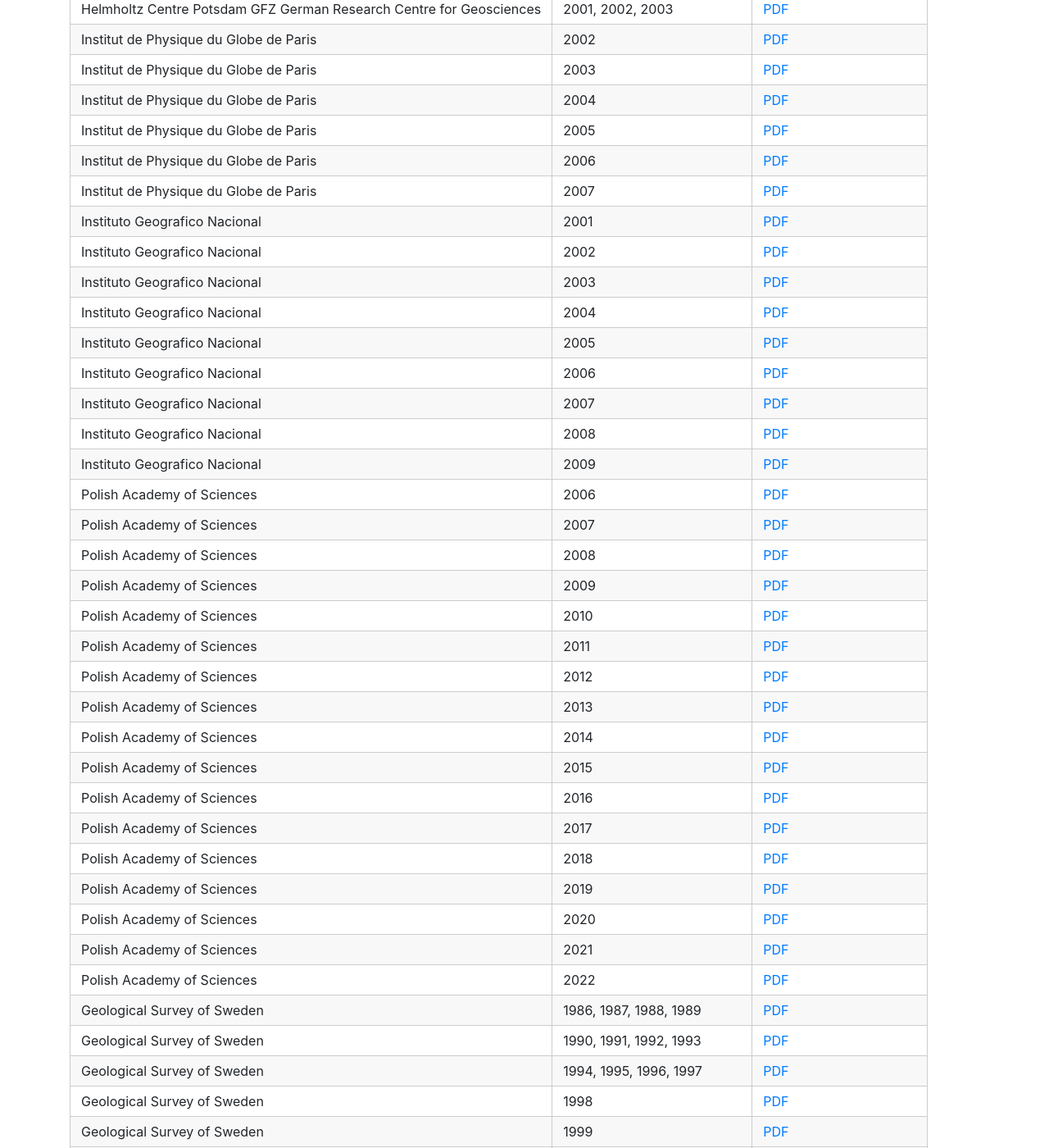
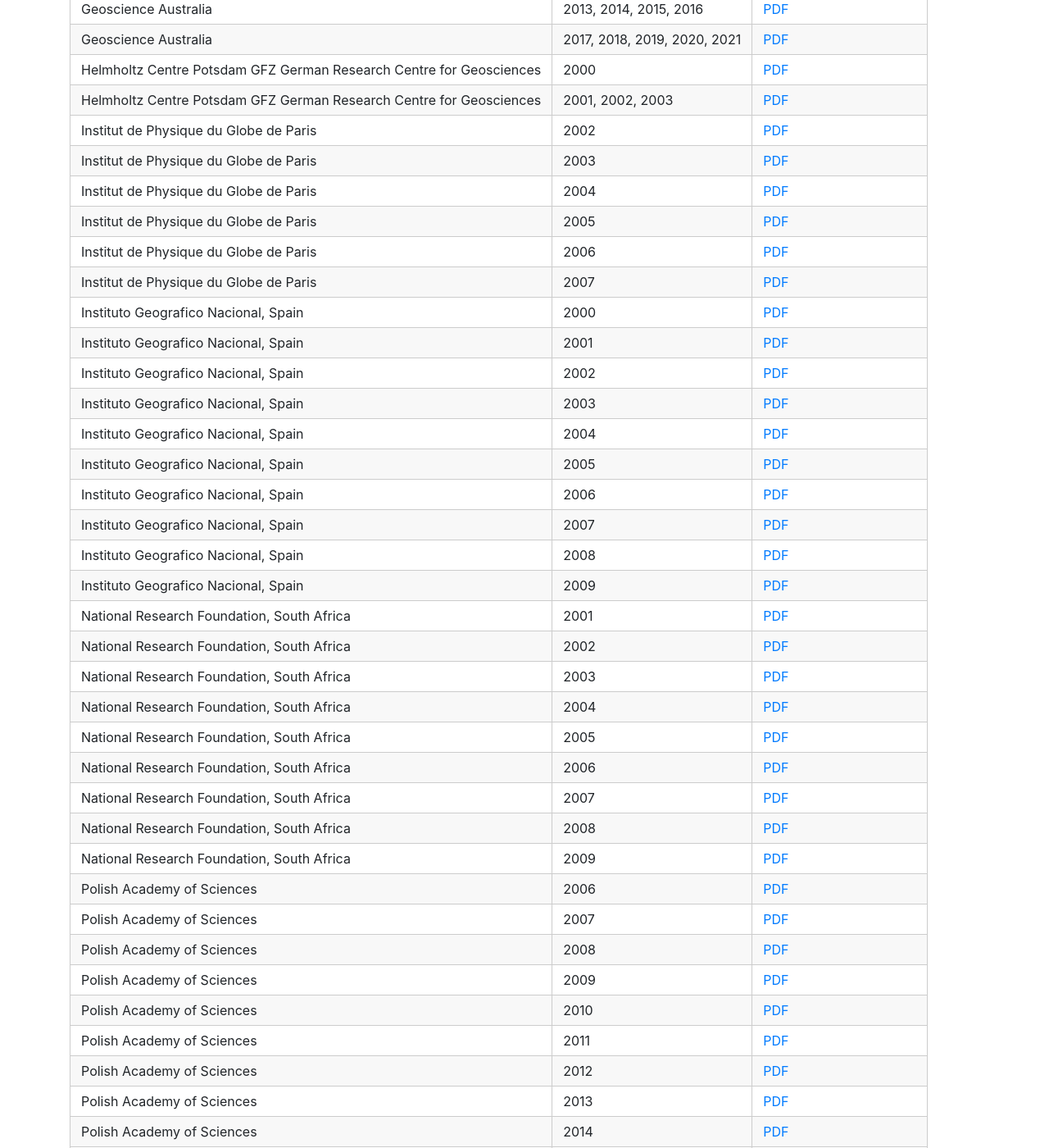
Before and after one commit to INTERMAGNET/intermagnet.github.io, a Jekyll site: the page built from yearbooks.md, in a window 1280 px wide and 1400 px high, scrolled down 1408 px. Shown: the whole window at 82% size. Built offline with Jekyll 4.4.1, drawn with Linux system fonts in a browser that asks for light colours; some of the changed text lies outside the part shown.

Commit message:
correct Spanish, add South Africa:  yearbooks.md (#82)

```diff
--- a/yearbooks.md
+++ b/yearbooks.md
@@ -4,6 +4,9 @@
 
 | Institute | Year | File(s) |
 | --------- | ---- | ------- |
+| CSIR - National Geophysical Research Institute, India | 2015 | [PDF](/yearbooks/CSIR-NGRI-2015.pdf "CSIR - National Geophysical Research Institute, India, annual report 2015") |
+| CSIR - National Geophysical Research Institute, India | 2016 | [PDF](/yearbooks/CSIR-NGRI-2016.pdf "CSIR - National Geophysical Research Institute, India, annual report 2016") |
+| CSIR - National Geophysical Research Institute, India | 2017 | [PDF](/yearbooks/CSIR-NGRI-2017.pdf "CSIR - National Geophysical Research Institute, India, annual report 2017") |
 | Danish Meteorological Institutes | 2000 | [PDF](/yearbooks/Denmark_2000.pdf "Danish Meteorological Institutes, annual report 2000") |
 | Danish Meteorological Institutes | 2001 | [PDF](/yearbooks/Denmark_2001.pdf "Danish Meteorological Institutes, annual report 2001") |
 | Danish Meteorological Institutes | 2002 | [PDF](/yearbooks/Denmark_2002.pdf "Danish Meteorological Institutes, annual report 2002") |
@@ -41,15 +44,25 @@
 | Institut de Physique du Globe de Paris | 2005 | [PDF](/yearbooks/France_2005.pdf "Institut de Physique du Globe de Paris, annual report 2005") |
 | Institut de Physique du Globe de Paris | 2006 | [PDF](/yearbooks/France_2006.pdf "Institut de Physique du Globe de Paris, annual report 2006") |
 | Institut de Physique du Globe de Paris | 2007 | [PDF](/yearbooks/France_2007.pdf "Institut de Physique du Globe de Paris, annual report 2007") |
-| Instituto Geografico Nacional | 2001 | [PDF](/yearbooks/SouthAfrica_2001.pdf "Instituto Geografico Nacional, annual report 2001") |
-| Instituto Geografico Nacional | 2002 | [PDF](/yearbooks/SouthAfrica_2002.pdf "Instituto Geografico Nacional, annual report 2002") |
-| Instituto Geografico Nacional | 2003 | [PDF](/yearbooks/SouthAfrica_2003.pdf "Instituto Geografico Nacional, annual report 2003") |
-| Instituto Geografico Nacional | 2004 | [PDF](/yearbooks/SouthAfrica_2004.pdf "Instituto Geografico Nacional, annual report 2004") |
-| Instituto Geografico Nacional | 2005 | [PDF](/yearbooks/SouthAfrica_2005.pdf "Instituto Geografico Nacional, annual report 2005") |
-| Instituto Geografico Nacional | 2006 | [PDF](/yearbooks/SouthAfrica_2006.pdf "Instituto Geografico Nacional, annual report 2006") |
-| Instituto Geografico Nacional | 2007 | [PDF](/yearbooks/SouthAfrica_2007.pdf "Instituto Geografico Nacional, annual report 2007") |
-| Instituto Geografico Nacional | 2008 | [PDF](/yearbooks/SouthAfrica_2008.pdf "Instituto Geografico Nacional, annual report 2008") |
-| Instituto Geografico Nacional | 2009 | [PDF](/yearbooks/SouthAfrica_2009.pdf "Instituto Geografico Nacional, annual report 2009") |
+| Instituto Geografico Nacional, Spain  | 2000 | [PDF](/yearbooks/Spain_2000.pdf "Instituto Geografico Nacional, annual report 2000") |
+| Instituto Geografico Nacional, Spain  | 2001 | [PDF](/yearbooks/Spain_2001.pdf "Instituto Geografico Nacional, annual report 2001") |
+| Instituto Geografico Nacional, Spain  | 2002 | [PDF](/yearbooks/Spain_2002.pdf "Instituto Geografico Nacional, annual report 2002") |
+| Instituto Geografico Nacional, Spain  | 2003 | [PDF](/yearbooks/Spain_2003.pdf "Instituto Geografico Nacional, annual report 2003") |
+| Instituto Geografico Nacional, Spain  | 2004 | [PDF](/yearbooks/Spain_2004.pdf "Instituto Geografico Nacional, annual report 2004") |
+| Instituto Geografico Nacional, Spain  | 2005 | [PDF](/yearbooks/Spain_2005.pdf "Instituto Geografico Nacional, annual report 2005") |
+| Instituto Geografico Nacional, Spain  | 2006 | [PDF](/yearbooks/Spain_2006.pdf "Instituto Geografico Nacional, annual report 2006") |
+| Instituto Geografico Nacional, Spain  | 2007 | [PDF](/yearbooks/Spain_2007.pdf "Instituto Geografico Nacional, annual report 2007") |
+| Instituto Geografico Nacional, Spain  | 2008 | [PDF](/yearbooks/Spain_2008.pdf "Instituto Geografico Nacional, annual report 2008") |
+| Instituto Geografico Nacional, Spain  | 2009 | [PDF](/yearbooks/Spain_2009.pdf "Instituto Geografico Nacional, annual report 2009") |
+| National Research Foundation, South Africa | 2001 | [PDF](/yearbooks/SouthAfrica_2001.pdf "National Research Foundation, annual report 2001") |
+| National Research Foundation, South Africa | 2002 | [PDF](/yearbooks/SouthAfrica_2002.pdf "National Research Foundation, annual report 2002") |
+| National Research Foundation, South Africa | 2003 | [PDF](/yearbooks/SouthAfrica_2003.pdf "National Research Foundation, annual report 2003") |
+| National Research Foundation, South Africa | 2004 | [PDF](/yearbooks/SouthAfrica_2004.pdf "National Research Foundation, annual report 2004") |
+| National Research Foundation, South Africa | 2005 | [PDF](/yearbooks/SouthAfrica_2005.pdf "National Research Foundation, annual report 2005") |
+| National Research Foundation, South Africa | 2006 | [PDF](/yearbooks/SouthAfrica_2006.pdf "National Research Foundation, annual report 2006") |
+| National Research Foundation, South Africa | 2007 | [PDF](/yearbooks/SouthAfrica_2007.pdf "National Research Foundation, annual report 2007") |
+| National Research Foundation, South Africa | 2008 | [PDF](/yearbooks/SouthAfrica_2008.pdf "National Research Foundation, annual report 2008") |
+| National Research Foundation, South Africa | 2009 | [PDF](/yearbooks/SouthAfrica_2009.pdf "National Research Foundation, annual report 2009") |
 | Polish Academy of Sciences | 2006 | [PDF](/yearbooks/Poland_2006.pdf "Polish Academy of Sciences, annual report 2006") |
 | Polish Academy of Sciences | 2007 | [PDF](/yearbooks/Poland_2007.pdf "Polish Academy of Sciences, annual report 2007") |
 | Polish Academy of Sciences | 2008 | [PDF](/yearbooks/Poland_2008.pdf "Polish Academy of Sciences, annual report 2008") |
```
Also changed, not shown: other parts of yearbooks.md (+0 -3 lines).
